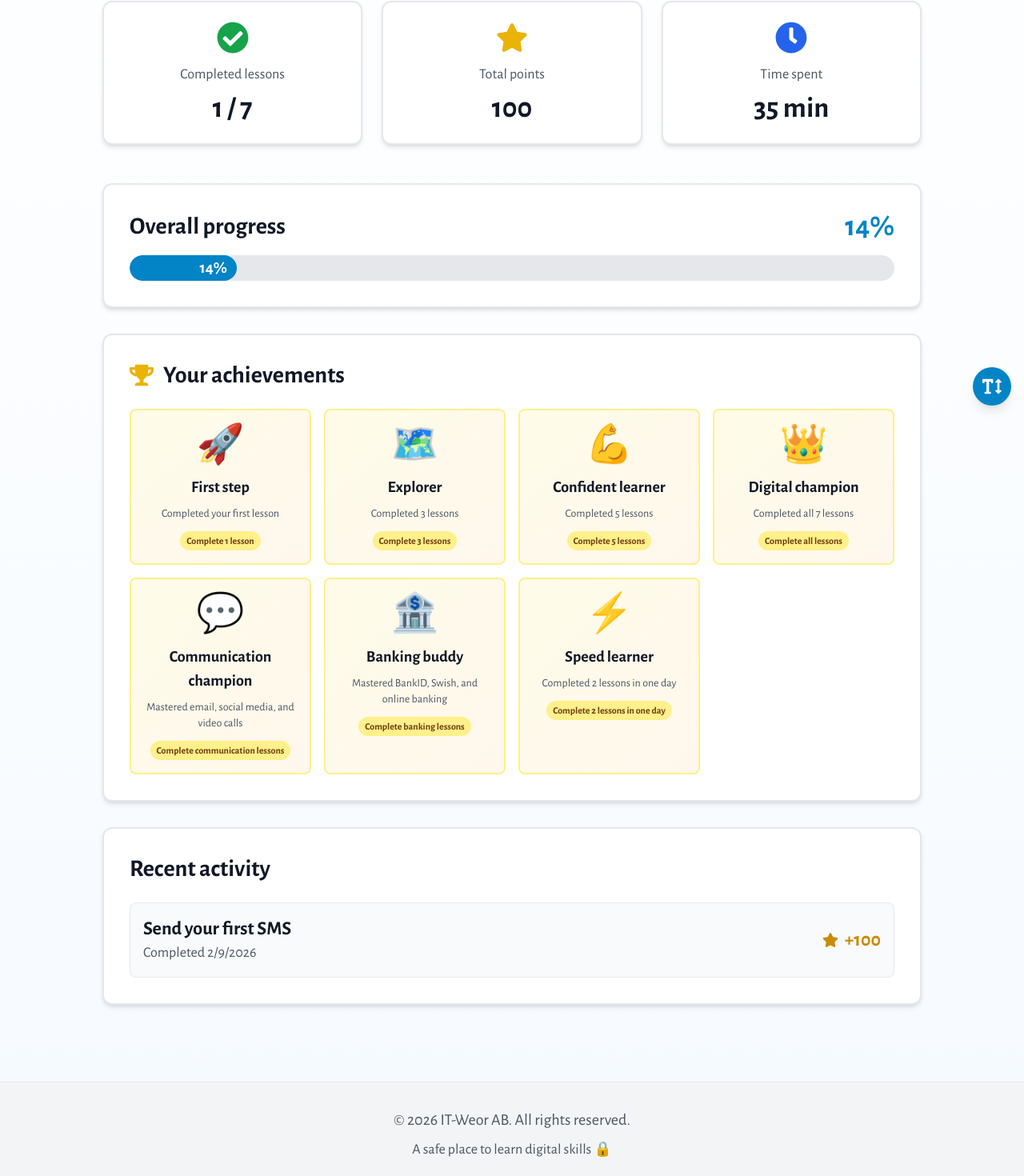
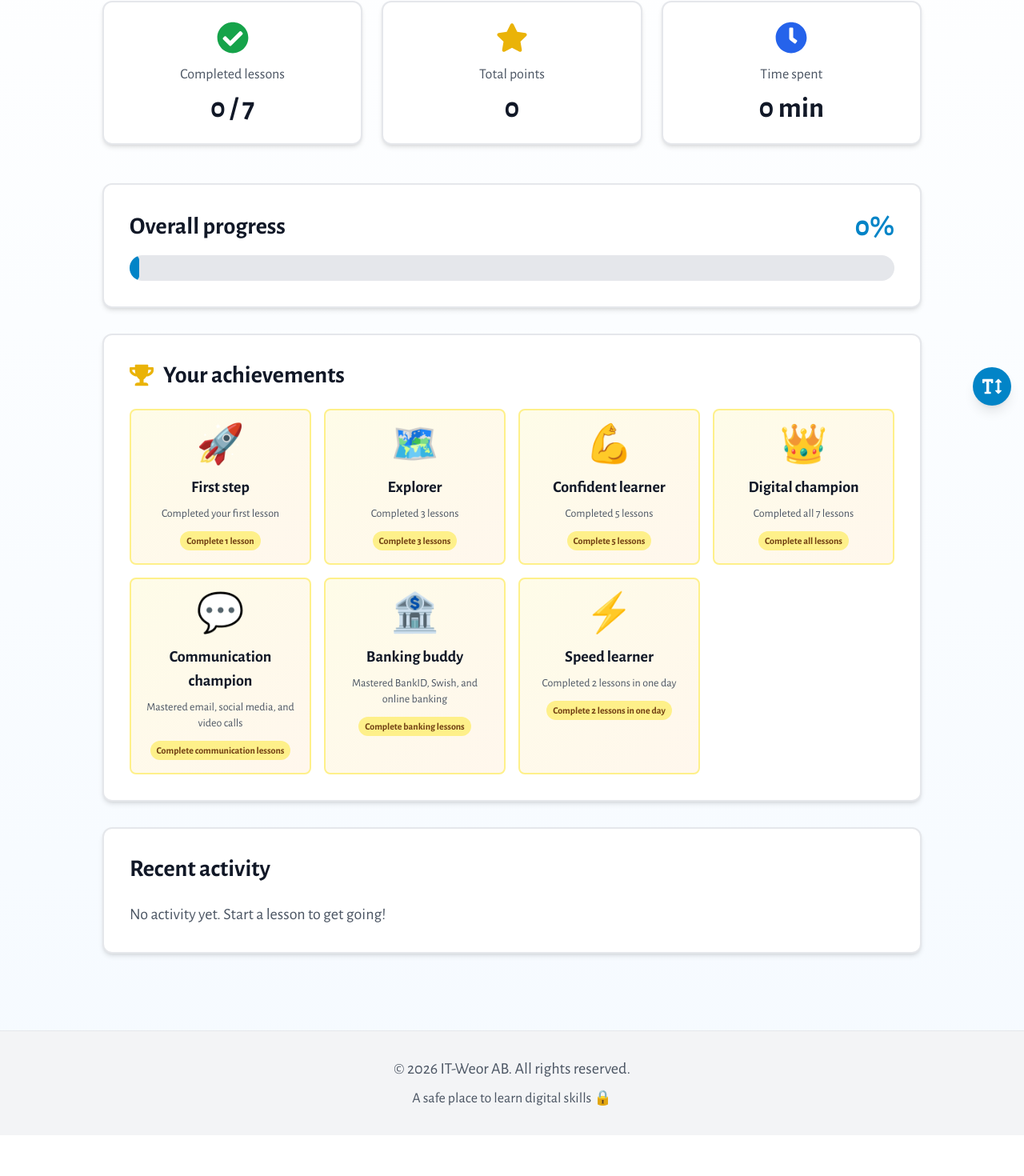
Before and after one commit to MungangaThelly/alldigital, a Next.js app: page /en/progress in a window 1280 px wide. Shown: the part 277-1747 px from the top of the page at 80% size. After the commit the page ends 1696 px from the top, so only its background shows below. Built offline with nearby package versions, Linux system fonts and the light colour scheme.

Commit message:
Implement Phase 1: localStorage-based progress tracking

```diff
--- a/app/[locale]/lesson/[id]/page.tsx
+++ b/app/[locale]/lesson/[id]/page.tsx
@@ -1,7 +1,8 @@
 "use client";
 
-import { use, useState } from "react";
+import { use, useState, useEffect } from "react";
 import { getLessonById } from "@/lib/lessons";
+import { useUserProgress } from "@/lib/useUserProgress";
 import { FaArrowLeft, FaArrowRight, FaCheckCircle, FaLightbulb } from "react-icons/fa";
 import { useRouter } from "next/navigation";
 import PhoneSimulator from "@/components/interactive/PhoneSimulator";
@@ -20,6 +21,14 @@ export default function LessonPage({ params }: { params: Promise<{ locale: strin
   const [currentStepIndex, setCurrentStepIndex] = useState(0);
   const [showHint, setShowHint] = useState(false);
   const [completed, setCompleted] = useState(false);
+  const { completeLesson, isLoaded } = useUserProgress();
+
+  // Save lesson completion to localStorage when user completes the lesson
+  useEffect(() => {
+    if (completed && lesson && isLoaded) {
+      completeLesson(lesson.id, lesson.points);
+    }
+  }, [completed, lesson, completeLesson, isLoaded]);
 
   if (!lesson) {
     return (
--- a/app/[locale]/lessons/page.tsx
+++ b/app/[locale]/lessons/page.tsx
@@ -1,16 +1,11 @@
 "use client";
 
-import { use } from "react";
+import { use, useState, useEffect } from "react";
 import { getLessons, getCategoryMeta, getDifficultyLabels } from "@/lib/lessons";
+import { useUserProgress } from "@/lib/useUserProgress";
 import Link from "next/link";
 import { FaClock, FaStar, FaLock, FaCheckCircle } from "react-icons/fa";
 import { getDictionary, getLocaleOrDefault, withLocale } from "@/lib/i18n";
-
-// Mock user progress - in production this would come from a database/API
-const mockUserProgress = {
-  completedLessons: ["sms-basics"],
-  points: 100,
-};
 
 export default function LessonsPage({ params }: { params: Promise<{ locale: string }> }) {
   const { locale: localeParam } = use(params);
@@ -19,6 +14,24 @@ export default function LessonsPage({ params }: { params: Promise<{ locale: stri
   const lessons = getLessons(locale);
   const categoryMeta = getCategoryMeta(locale);
   const difficultyLabels = getDifficultyLabels(locale);
+
+  const { progress, isLoaded } = useUserProgress();
+  const [mounted, setMounted] = useState(false);
+
+  useEffect(() => {
+    setMounted(true);
+  }, []);
+
+  // Prevent hydration mismatch by not rendering until mounted
+  if (!mounted || !isLoaded) {
+    return (
+      <div className="container mx-auto px-4 py-8">
+        <div className="text-center">
+          <p className="text-gray-500">Loading...</p>
+        </div>
+      </div>
+    );
+  }
 
   return (
     <div className="container mx-auto px-4 py-8">
@@ -29,7 +42,7 @@ export default function LessonsPage({ params }: { params: Promise<{ locale: stri
         <div className="mt-6 inline-flex items-center gap-2 bg-primary-100 border-2 border-primary-300 px-6 py-3 rounded-lg">
           <FaStar className="text-primary-600 w-6 h-6" />
           <span className="text-xl font-semibold text-gray-900">
-            {t.lessons.yourPoints}: {mockUserProgress.points} {t.lessons.pointsUnit}
+            {t.lessons.yourPoints}: {progress.points} {t.lessons.pointsUnit}
           </span>
         </div>
       </div>
@@ -49,9 +62,9 @@ export default function LessonsPage({ params }: { params: Promise<{ locale: stri
               </div>
               <div className="grid md:grid-cols-2 lg:grid-cols-3 gap-6">
                 {categoryLessons.map((lesson) => {
-                  const isCompleted = mockUserProgress.completedLessons.includes(lesson.id);
+                  const isCompleted = progress.completedLessons.includes(lesson.id);
                   const isLocked = lesson.requiredLessons?.some(
-                    (reqId) => !mockUserProgress.completedLessons.includes(reqId)
+                    (reqId) => !progress.completedLessons.includes(reqId)
                   );
 
                   return (
--- a/app/[locale]/progress/page.tsx
+++ b/app/[locale]/progress/page.tsx
@@ -1,38 +1,54 @@
 "use client";
 
-import { use } from "react";
+import { use, useState, useEffect } from "react";
 import { FaTrophy, FaStar, FaCheckCircle, FaClock } from "react-icons/fa";
 import { dateLocales, getDictionary, getLocaleOrDefault } from "@/lib/i18n";
 import { getLessons } from "@/lib/lessons";
+import { useUserProgress } from "@/lib/useUserProgress";
 
 export default function ProgressPage({ params }: { params: Promise<{ locale: string }> }) {
   const { locale: localeParam } = use(params);
   const locale = getLocaleOrDefault(localeParam);
   const t = getDictionary(locale);
   const lessons = getLessons(locale);
+  const { progress, isLoaded } = useUserProgress();
+  const [mounted, setMounted] = useState(false);
 
-  // Mock data - would come from database/API
+  useEffect(() => {
+    setMounted(true);
+  }, []);
+
+  if (!mounted || !isLoaded) {
+    return (
+      <div className="container mx-auto px-4 py-8 text-center">
+        <p className="text-gray-500">Loading...</p>
+      </div>
+    );
+  }
+
+  // Get completed lesson details for the progress display
+  const completedLessonIds = progress.completedLessons;
+  const completedLessonDetails = lessons.filter(lesson => completedLessonIds.includes(lesson.id));
+
   const mockProgress = {
-    completedLessons: 1,
+    completedLessons: completedLessonIds.length,
     totalLessons: lessons.length,
-    points: 100,
-    timeSpent: 35, // minutes
+    points: progress.points,
+    timeSpent: completedLessonIds.length * 10, // Estimate: 10 minutes per lesson
     achievements: [
       {
         id: "first-lesson",
         title: t.progress.achievements,
         description: t.progress.statsCompleted,
         icon: "🎉",
-        earnedAt: new Date("2026-02-09"),
+        earnedAt: new Date(),
       },
     ],
-    recentActivity: [
-      {
-        lessonTitle: lessons[0]?.title || "",
-        completedAt: new Date("2026-02-09"),
-        points: 100,
-      },
-    ],
+    recentActivity: completedLessonDetails.slice(-3).map(lesson => ({
+      lessonTitle: lesson.title,
+      completedAt: new Date(),
+      points: lesson.points,
+    })),
   };
 
   const completionPercentage = Math.round(
--- /dev/null
+++ b/lib/useUserProgress.ts
@@ -0,0 +1,77 @@
+import { useEffect, useState } from "react";
+
+export interface UserProgress {
+  completedLessons: string[];
+  points: number;
+  lastUpdated: string;
+}
+
+const STORAGE_KEY = "alldigital_user_progress";
+
+const DEFAULT_PROGRESS: UserProgress = {
+  completedLessons: [],
+  points: 0,
+  lastUpdated: new Date().toISOString(),
+};
+
+export function useUserProgress() {
+  const [progress, setProgress] = useState<UserProgress>(DEFAULT_PROGRESS);
+  const [isLoaded, setIsLoaded] = useState(false);
+
+  // Load from localStorage on mount
+  useEffect(() => {
+    const stored = localStorage.getItem(STORAGE_KEY);
+    if (stored) {
+      try {
+        setProgress(JSON.parse(stored));
+      } catch (error) {
+        console.error("Failed to parse progress from localStorage:", error);
+        setProgress(DEFAULT_PROGRESS);
+      }
+    }
+    setIsLoaded(true);
+  }, []);
+
+  // Save to localStorage whenever progress changes
+  useEffect(() => {
+    if (isLoaded) {
+      const updatedProgress = {
+        ...progress,
+        lastUpdated: new Date().toISOString(),
+      };
+      localStorage.setItem(STORAGE_KEY, JSON.stringify(updatedProgress));
+    }
+  }, [progress, isLoaded]);
+
+  const completeLesson = (lessonId: string, points: number) => {
+    setProgress((prev) => {
+      // Only add if not already completed
+      if (prev.completedLessons.includes(lessonId)) {
+        return prev;
+      }
+
+      return {
+        ...prev,
+        completedLessons: [...prev.completedLessons, lessonId],
+        points: prev.points + points,
+      };
+    });
+  };
+
+  const isLessonCompleted = (lessonId: string): boolean => {
+    return progress.completedLessons.includes(lessonId);
+  };
+
+  const resetProgress = () => {
+    setProgress(DEFAULT_PROGRESS);
+    localStorage.removeItem(STORAGE_KEY);
+  };
+
+  return {
+    progress,
+    isLoaded,
+    completeLesson,
+    isLessonCompleted,
+    resetProgress,
+  };
+}
```
